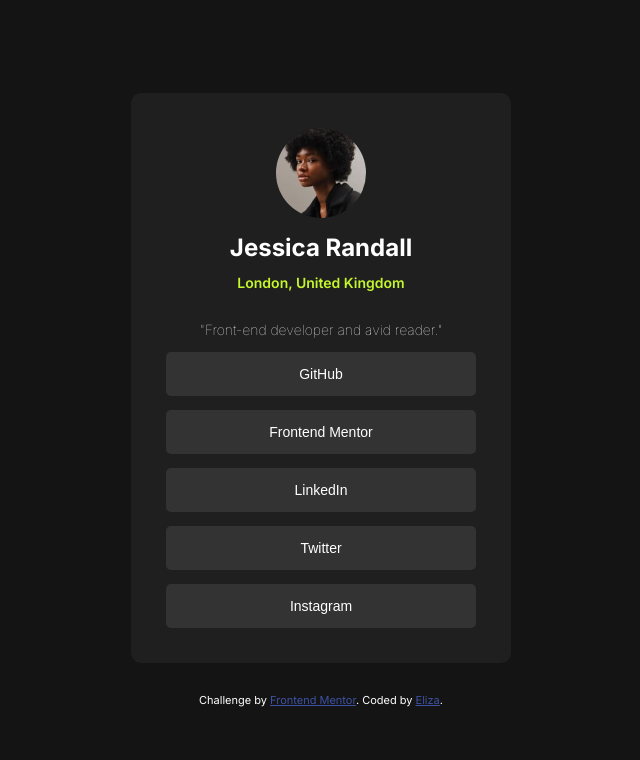
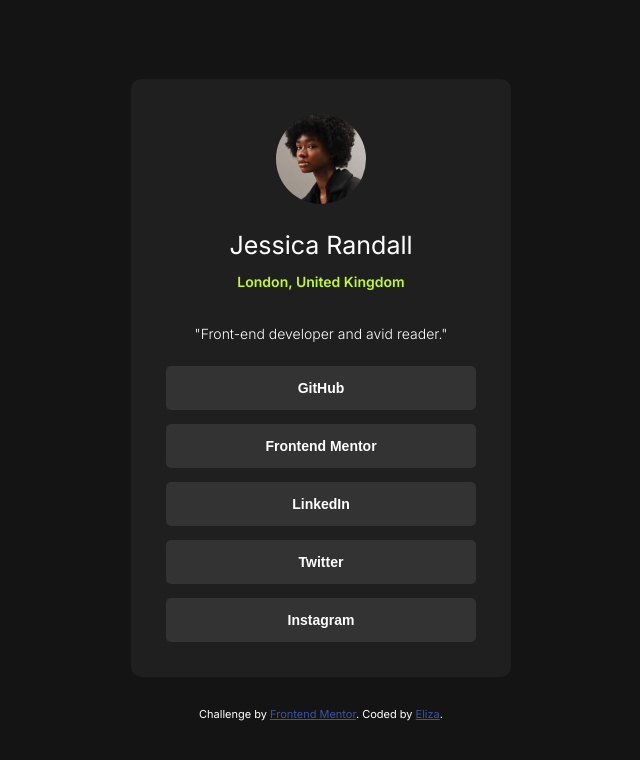
Before and after one commit to code9lizard/FrontendMentor-social-link-profile, a plain HTML site: page index.html in a window 1280 px wide. Shown: the whole page, without its empty margins (319-959 px from the left). Drawn offline with Linux system fonts and the light colour scheme.

Commit message:
Add files via upload

```diff
--- a/index.html
+++ b/index.html
@@ -9,7 +9,7 @@
     <link href="https://fonts.googleapis.com/css2?family=Inter:ital,opsz,wght@0,14..32,100..900;1,14..32,100..900&family=Merriweather:ital,wght@0,300;0,400;0,700;0,900;1,300;1,400;1,700;1,900&family=Montserrat:ital,wght@0,100..900;1,100..900&family=Sacramento&display=swap"
           rel="stylesheet">
     <link href="assets/images/favicon-32x32.png" rel="icon" sizes="32x32" type="image/png">
-    <link rel="stylesheet" href="style.css">
+    <link href="style.css" rel="stylesheet">
     <title>Frontend Mentor | Social links profile</title>
 
     <!-- Feel free to remove these styles or customise in your own stylesheet 👍 -->
@@ -25,17 +25,17 @@
         <div class="profile-info">
             <h2 class="name">Jessica Randall</h2>
 
-            <h4 class="country">London, United Kingdom</h4>
+            <p class="country">London, United Kingdom</p>
         </div>
 
         <p class="description">"Front-end developer and avid reader."</p>
 
         <div class="links">
-            <button class="link">GitHub</button>
-            <button class="link">Frontend Mentor</button>
-            <button class="link">LinkedIn</button>
-            <button class="link">Twitter</button>
-            <button class="link">Instagram</button>
+            <button aria-label="Visit Jessica's GitHub profile" class="link">GitHub</button>
+            <button aria-label="Visit Jessica's Frontend Mentor profile" class="link">Frontend Mentor</button>
+            <button aria-label="Visit Jessica's LinkedIn profile" class="link">LinkedIn</button>
+            <button aria-label="Visit Jessica's Twitter profile" class="link">Twitter</button>
+            <button aria-label="Visit Jessica's Instagram profile" class="link">Instagram</button>
         </div>
     </div>
 
--- a/style.css
+++ b/style.css
@@ -23,6 +23,7 @@ main {
     max-width: 310px;
     width: 80%;
     border-radius: 10px;
+    row-gap: 10px;
 }
 
 .profile-info {
@@ -50,12 +51,19 @@ main {
     border: none;
     border-radius: 5px;
     font-size: 14px;
+    font-weight: 600;
+    transition: background-color 0.3s ease, color 0.3s ease; /* Smooth hover transition */
 }
 
 .link:hover {
     cursor: pointer;
     background-color: hsl(75, 94%, 57%);
     color: hsl(0, 0%, 8%);
+}
+
+.name {
+    font-weight: 400;
+    font-size: 25px;
 }
 
 .avatar {
@@ -65,7 +73,7 @@ main {
 
 .description {
     font-size: 14px;
-    font-weight: 100;
+    font-weight: 300;
 }
 
 .attribution {
@@ -76,4 +84,8 @@ main {
     .profile {
         padding: 20px;
     }
+
+    .link {
+        padding: 12px 0; /* Reduce button padding slightly on small screens */
+    }
 }
```
